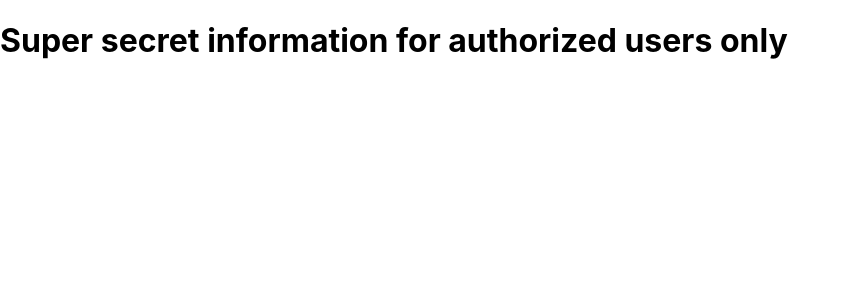
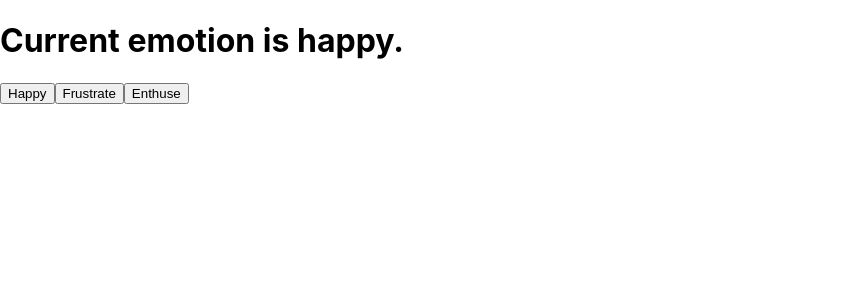
Before and after one commit to subzero783/react-essentials, a React (Create React App) app: page / in a window 1280 px wide. Shown: the top 300 px of the page, without its empty margins (0-850 px from the left). Built offline with nearby package versions, Linux system fonts and the light colour scheme.

Commit message:
left at video Working with useEffect

```diff
--- a/src/App.js
+++ b/src/App.js
@@ -1,5 +1,5 @@
 
-import React from 'react'
+import React, { useState } from 'react'
 import './App.css'
 
 
@@ -13,12 +13,25 @@ function RegularComponent(){
 }
 
 
-function App({authorized}) {
+function App() {
+
+  const [emotion, setEmotion] = useState("happy");
+  console.log(emotion);
+
   return(
     <>
-      {authorized ? <SecretComponent/> : <RegularComponent/>}
+      <h1>Current emotion is {emotion}.</h1>
+      <button onClick={()=>setEmotion('happy')}>Happy</button>
+      <button onClick={()=>setEmotion('frustrated')}>Frustrate</button>
+      <button onClick={()=>setEmotion('enthusiastic')}>Enthuse</button>
     </>
   )
+
+  // return(
+  //   <>
+  //     {authorized ? <SecretComponent/> : <RegularComponent/>}
+  //   </>
+  // )
   // return props.authorized ? <SecretComponent/> : <RegularComponent/>
 
   // if(props.authorized){
```
